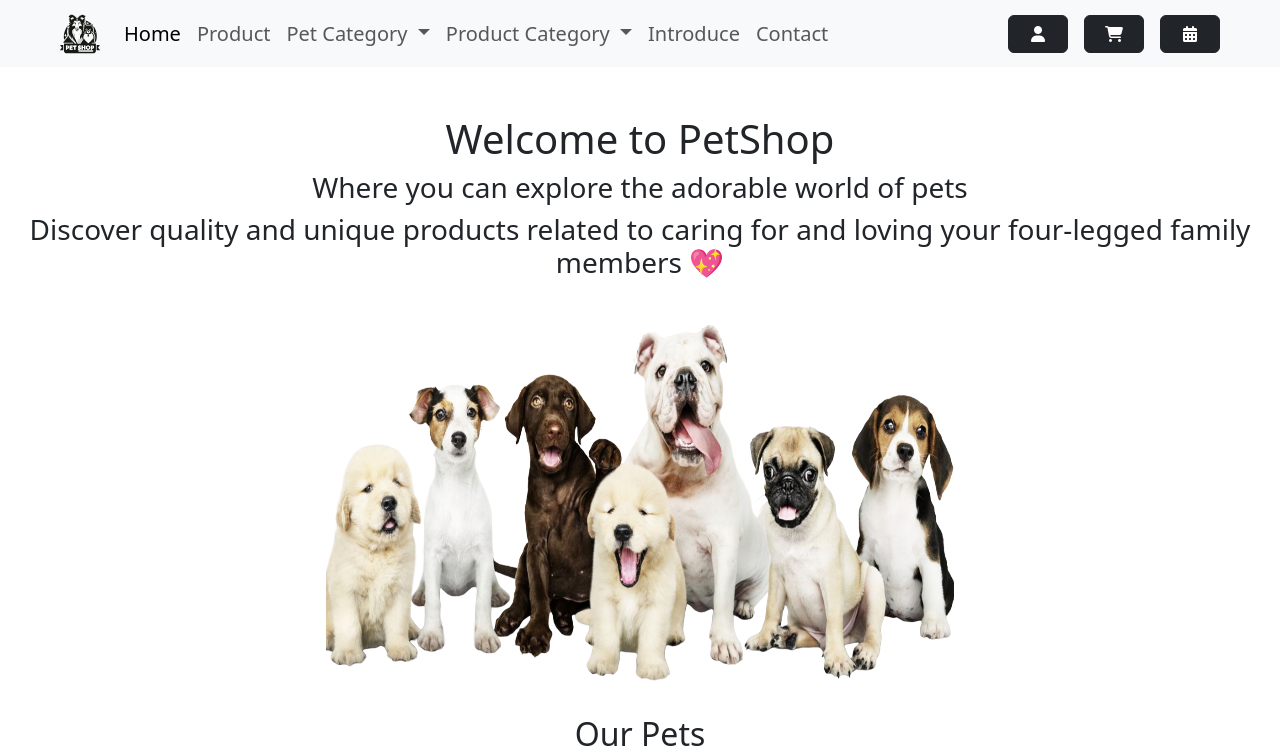
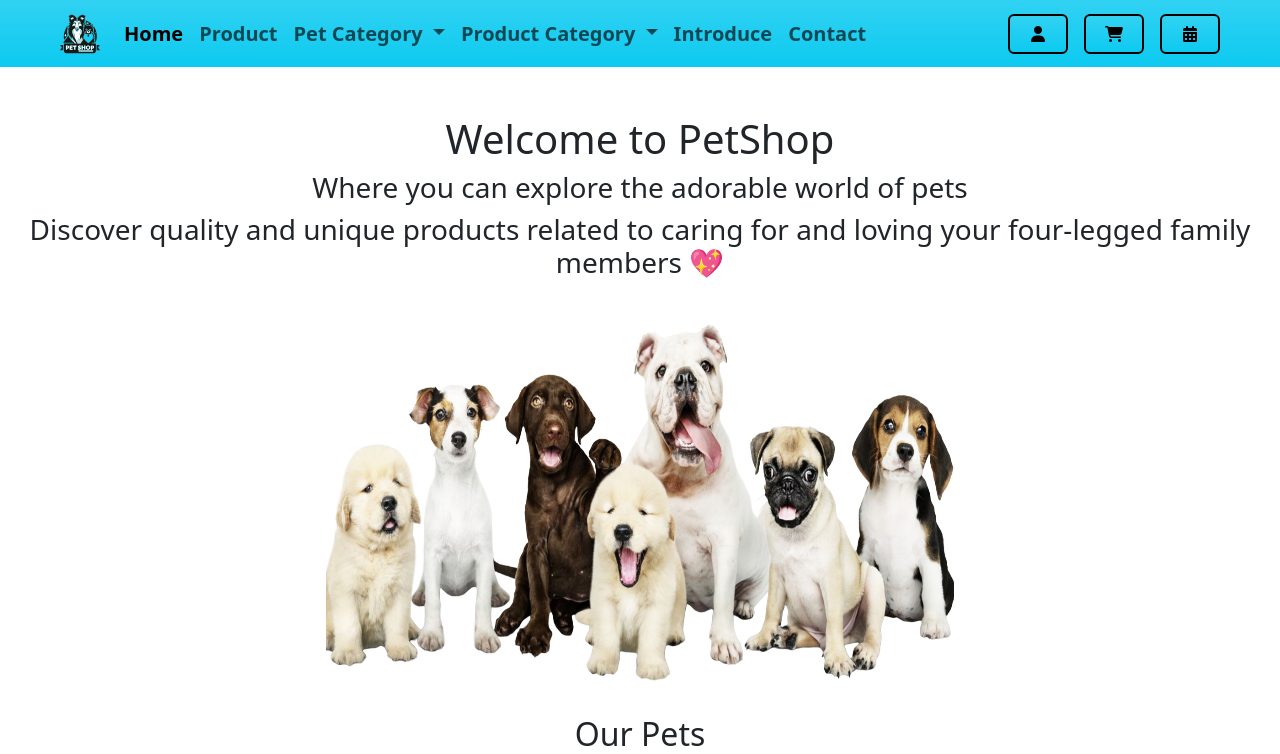
Before and after one commit to nhat191024/PetShop, a PHP site: page / in a window 1280 px wide. Shown: the top 754 px of the page. Run offline with PHP 8.4, Linux system fonts and the light colour scheme; data comes from the database, SQL or seed files in the repository; some libraries are stand-ins or nearby versions.

Commit message:
Update: change bg, icon color

```diff
--- a/src/views/components/NavBar.php
+++ b/src/views/components/NavBar.php
@@ -1,4 +1,4 @@
-    <nav class="navbar navbar-expand-lg bg-body-tertiary fs-5 px-5">
+    <nav class="navbar navbar-expand-lg bg-info bg-gradient fs-5 fw-bold px-5">
         <div class="container-fluid">
             <a class="navbar-brand " href="#">
                 <img src="/assets/PetShop.svg" alt="Logo" width="40" height="40" class="d-inline-block align-text-top">
@@ -45,8 +45,8 @@
                 </ul>
                 <div class="d-flex gap-3 ">
                     <div class="dropdown">
-                        <button class="btn btn-dark" data-bs-toggle="dropdown" style="width:60px;">
-                            <i class=" fa-solid fa-user" style="color: #ffffff;"></i>
+                        <button class="btn btn-info bg-gradient border border-2 border-black" data-bs-toggle="dropdown" style="width:60px;">
+                            <i class="fa-solid fa-user" style="color: #000000;"></i>
                         </button>
                         <ul class="dropdown-menu text-center mt-2">
                             <?php
@@ -74,16 +74,16 @@
                         </ul>
                     </div>
                     <div class="dropdown">
-                        <button class="btn btn-dark" style="width:60px;" data-bs-toggle="dropdown">
-                            <i class="fa-solid fa-cart-shopping" style="color: #ffffff;"></i>
+                        <button class="btn btn-info bg-gradient border border-2 border-black" style="width:60px;" data-bs-toggle="dropdown">
+                            <i class="fa-solid fa-cart-shopping" style="color: #000000;"></i>
                         </button>
                         <ul class="dropdown-menu text-center mt-1">
                             <li>cart item</li>
                         </ul>
                     </div>
                     <div class="dropstart">
-                        <button class="btn btn-dark" style="width:60px;" data-bs-toggle="dropdown">
-                            <i class="fa-solid fa-calendar-days" style="color: #ffffff;"></i>
+                        <button class="btn btn-info bg-gradient border border-2 border-black" style="width:60px;" data-bs-toggle="dropdown">
+                            <i class="fa-solid fa-calendar-days" style="color: #000000;"></i>
                         </button>
                         <ul class="dropdown-menu text-center mt-5">
                             <li>Your Schedule</li>
```
